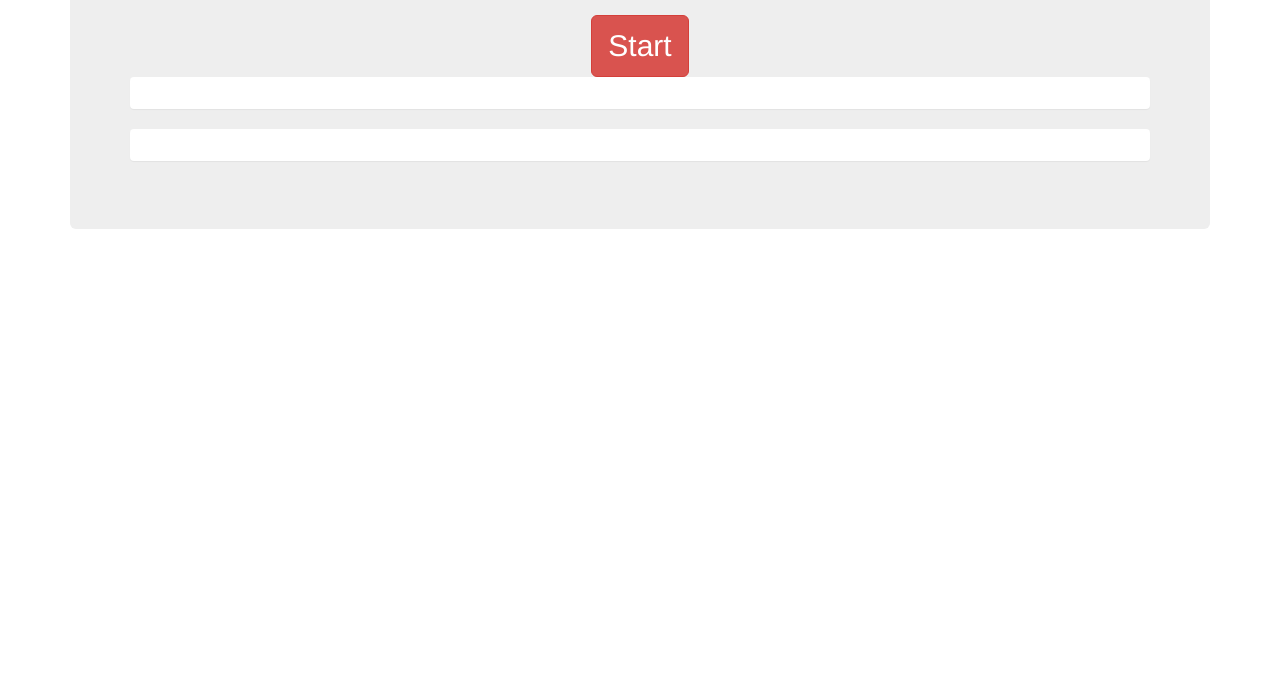
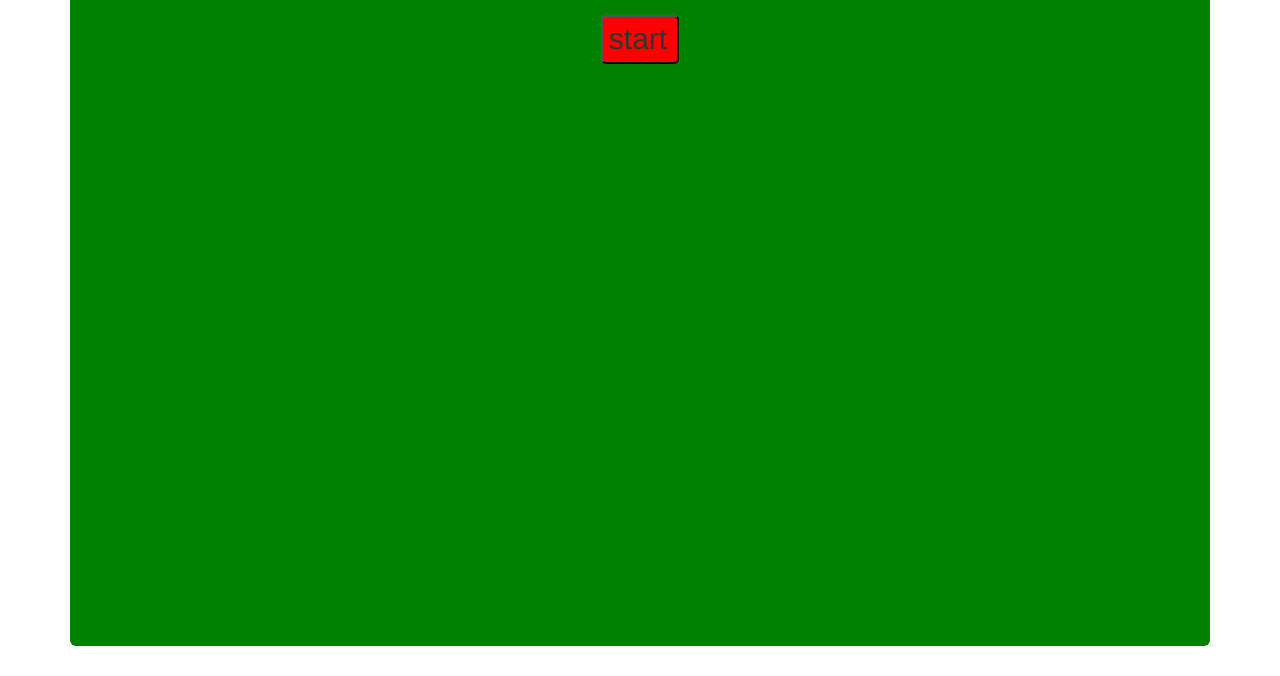
Before and after one commit to janisnjohn/TriviaGame, a plain HTML site: page index.html in a window 1280 px wide. Shown: the part 174-850 px from the top of the page. Before the commit the page ends 800 px from the top, so only its background shows below. Drawn offline with nearby package versions, Linux system fonts and the light colour scheme.

Commit message:
not working reverting

```diff
--- a/assets/css/style.css
+++ b/assets/css/style.css
@@ -1,3 +1,16 @@
 #start {
 	font-size: 30px;
 }
+button {
+	background-color: red;
+	padding left: 10px;
+	padding-right: 10px;
+	border-radius: 5px;
+}
+.jumbotron {
+	background-color: green;
+	height: 100%;
+}
+.panel-header{
+	background-color: yellow;
+}
--- a/assets/javascript/app.js
+++ b/assets/javascript/app.js
@@ -7,7 +7,7 @@ $(document).ready(function(){
 var number = 15;
 var intervalId;
 
-// timer starts 10 seconds to answer question once start button is pushed.
+// timer starts 15 seconds to answer question once start button is pushed.
 
 //list of questions, choices and answer.
 var pos = 0, test, test_status, question, choice, choices, chA, chB, chC, chD, wrong=0, correct = 0;
@@ -25,15 +25,15 @@ function _(x){
 
 function renderQuestion() {
 	test = _("test");
+	run();
 	if(pos >= questions.length){
 		$("#test").html("<h2> Correct: " + correct+ "<br>Wrong: " + wrong +"</h2>");
-		_("test_status").innerHTML = "Text Completed";
 		pos =0;
 		correct = 0;
 		wrong = 0;
 		return false;
-		$("#test").html("<button id='restart'>restart</button>");
-		$("#restart").on("click", run);
+		// $("#start").html("<button>restart</button>");
+		// $("#start").on("click", renderQuestion);
 
 	}
 	// _("test_status").innerHTML = "Question " +(pos+1) + " of " +questions.length;
@@ -68,13 +68,12 @@ function checkAnswer(){
 	}
 	pos++;
 	number=15;
-	run();
-	renderQuestion();
+
+	// setTimeout(renderQuestion, 3000);
 }
 
 function run() {
 	 intervalId = setInterval(decrement, 1000);
-	 renderQuestion();
 }
 
 function decrement() {
@@ -87,7 +86,7 @@ function decrement() {
 
 	alert("Time Up!");
 	pos++;
-	setTimeout(run, 5000);
+	// setTimeout(renderQuestion, 2000);
 	}
 	else if (pos === 5) {
 	$("#test").append("Thank you for playing!");
@@ -95,7 +94,9 @@ function decrement() {
 
 }
 
-$("#start").on("click", run);
+	$("#start").html("<button>start</button>");
+	$("#start").on("click", renderQuestion);
+
 window.addEventListener("load", renderQuestion, false);
 });
 
--- a/index.html
+++ b/index.html
@@ -14,11 +14,11 @@
 		<h1>Turbo Trivia Game</h1>
 		</div>
 		<center>
-		<button type="button" class="btn btn-danger btn-lg" id="start">Start</button>
-				<div class="panel panel-body" id="timer"></div>
+		<div id="start"></div>
+				<div id="timer"></div>
 		</center>
 
-		<form class="panel panel-body" id="test"></form>
+		<form id="test"></form>
 		</div>
 
 
```
Also changed, not shown: assets/images/GameOver.png (added).
